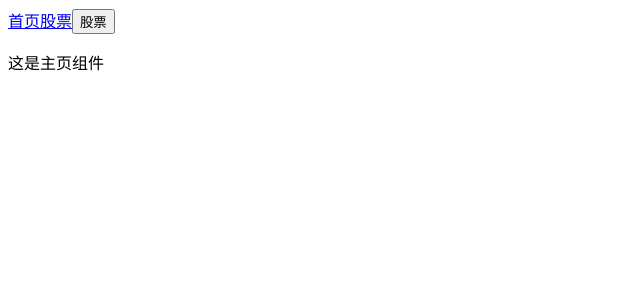
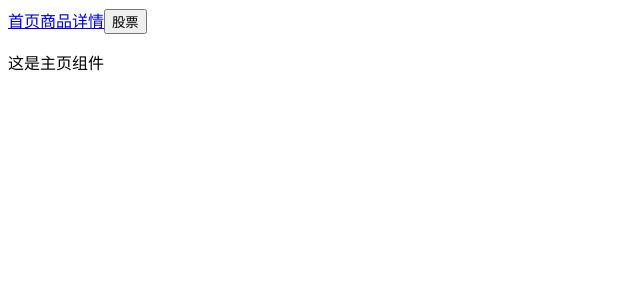
Before and after one commit to XiomgMingCai/typescript-router-demo, an Angular app: page / in a window 1280 px wide. Shown: the top 300 px of the page, without its empty margins (0-640 px from the left). Built offline with nearby package versions, Linux system fonts and the light colour scheme.

Commit message:
修复路跳转 <a [routerLink]="[/]">首页</a>

```diff
--- a/src/app/app.component.html
+++ b/src/app/app.component.html
@@ -1,5 +1,5 @@
 <!--The content below is only a placeholder and can be replaced.-->
-<a href="/">首页</a>
-<a href="/stock">股票</a>
+<a [routerLink]="['/']">首页</a>
+<a [routerLink]="['/stock']" [queryParams]="{id:1}">商品详情</a>
 <input type="button" value="股票" (click)="toStock()">
 <router-outlet></router-outlet>
```
